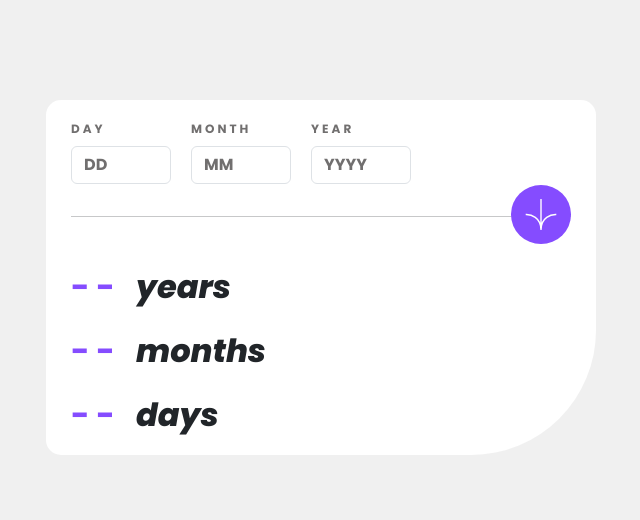
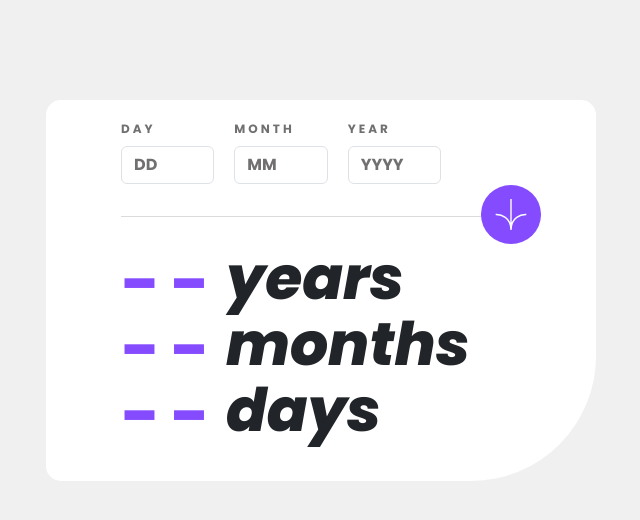
Before and after one commit to k2pbac/age-calculator, a React (Create React App) app: page / in a window 1280 px wide. Shown: the top 520 px of the page, without its empty margins (319-959 px from the left). Built offline with nearby package versions, Linux system fonts and the light colour scheme.

Commit message:
finish desktop design

```diff
--- a/src/components/App.js
+++ b/src/components/App.js
@@ -1,16 +1,39 @@
 import "../css/App.css";
 import DateInput from "../components/DateInput";
-import { Form, Image } from "react-bootstrap";
+import { Button, Form, Image } from "react-bootstrap";
 import DateView from "./DateView";
+import calculateAge from "../helper";
+import { useState } from "react";
 
 function App() {
+  const [day, setDay] = useState(-1);
+  const [month, setMonth] = useState(-1);
+  const [year, setYear] = useState(-1);
+
+  const handleSubmit = (e) => {
+    e.preventDefault();
+    const { days, months, years } = calculateAge(
+      e.target[0].value,
+      e.target[1].value,
+      e.target[2].value
+    );
+    setDay(days);
+    setMonth(months);
+    setYear(years);
+  };
+
   return (
     <div className="App">
-      <Form className="inputs poppins-bold">
+      <Form
+        id="input-form"
+        className="inputs poppins-bold"
+        onSubmit={handleSubmit}
+      >
+        <div className="inputs-container">
           <DateInput label="Day" placeholder="DD" />
           <DateInput label="Month" placeholder="MM" />
           <DateInput label="Year" placeholder="YYYY" />
-      </Form>
+        </div>
         <div className="arrow-container">
           <hr></hr>
           <Image
@@ -19,11 +42,13 @@ function App() {
             alt="arrow"
             roundedCircle
           />
+          <Button type="submit" className="rounded-circle"></Button>
         </div>
+      </Form>
       <div className="date-views">
-        <DateView number={-1} label="years" />
-        <DateView number={-1} label="months" />
-        <DateView number={-1} label="days" />
+        <DateView number={year} label="years" />
+        <DateView number={month} label="months" />
+        <DateView number={day} label="days" />
       </div>
     </div>
   );
--- a/src/components/DateInput.js
+++ b/src/components/DateInput.js
@@ -5,7 +5,7 @@ function DateInput({ label, placeholder }) {
   return (
     <Form.Group className="mb-3" controlId={label}>
       <Form.Label>{label.toUpperCase()}</Form.Label>
-      <Form.Control type="email" placeholder={placeholder} />
+      <Form.Control type="text" placeholder={placeholder} />
     </Form.Group>
   );
 }
--- a/src/components/DateView.js
+++ b/src/components/DateView.js
@@ -3,9 +3,7 @@ import "../css/DateView.css";
 function DateView({ label, number }) {
   return (
     <div>
-      <p className="date-value poppins-bold">
-        {number !== -1 ? number : "- -"}
-      </p>
+      <p className="date-value poppins-bold">{number !== -1 ? number : "--"}</p>
       <p className="date-name poppins-extrabold-italic">{label} </p>
     </div>
   );
--- a/src/css/App.css
+++ b/src/css/App.css
@@ -1,16 +1,22 @@
-.arrow {
+.arrow,
+.arrow-container button {
   background-color: hsl(259, 100%, 65%);
   padding: 14px;
   width: 60px;
 }
 
+.arrow-container button {
+  opacity: 0;
+  height: 60px;
+}
+
 .arrow-container {
   position: relative;
-  width: 500px;
-  max-width: 100%;
+  width: 420px;
 }
 
-.arrow-container img {
+.arrow-container img,
+.arrow-container button {
   position: absolute;
   right: 0;
   top: -15px;
--- a/src/css/DateInput.css
+++ b/src/css/DateInput.css
@@ -1,20 +1,20 @@
-.inputs div {
+.inputs {
   display: flex;
   flex-direction: column;
   font-size: 12px;
   color: hsl(0, 1%, 44%);
   letter-spacing: 3px;
-  width: 100px;
+  margin-right: 80px;
+  margin-top: 20px;
+  width: 320px;
+  max-width: 100%;
 }
 
 .inputs div input::placeholder {
   color: hsl(0, 1%, 44%);
 }
 
-.inputs {
+.inputs-container {
   display: flex;
   gap: 20px;
-  margin-top: 20px;
-  width: 500px;
-  max-width: 100%;
 }
--- a/src/css/DateView.css
+++ b/src/css/DateView.css
@@ -1,22 +1,26 @@
 .date-views {
   display: flex;
   flex-direction: column;
-  width: 500px;
+  width: 400px;
   max-width: 100%;
-  margin-top: 30px;
+  margin-bottom: 50px;
 }
 
 .date-views .date-name {
-  font-size: 32px;
+  font-size: 60px;
+  height: 50px;
 }
 
 .date-views .date-value {
   border: none;
-  width: 65px;
-  font-size: 32px;
+  font-size: 68px;
   color: hsl(259, 100%, 65%);
+  height: 50px;
+  letter-spacing: 10px;
 }
 
 .date-views div {
   display: flex;
+  align-items: center;
+  gap: 6px;
 }
--- /dev/null
+++ b/src/helper.js
@@ -0,0 +1,20 @@
+export default function calculateAge(day, month, year) {
+  const date = new Date();
+  const tempDate = new Date(year, month, day);
+
+  let years = date.getFullYear() - tempDate.getFullYear();
+  let months = date.getMonth() - tempDate.getMonth();
+  let days = date.getDate() - tempDate.getDate();
+
+  if (months < 0) {
+    years -= 1;
+    months += 12;
+  }
+
+  if (days < 0) {
+    date.setDate(0);
+    days += date.getDate();
+  } else months += 1;
+
+  return { days, months, years };
+}
```
Lines whose indentation alone changed are shown as unchanged.
